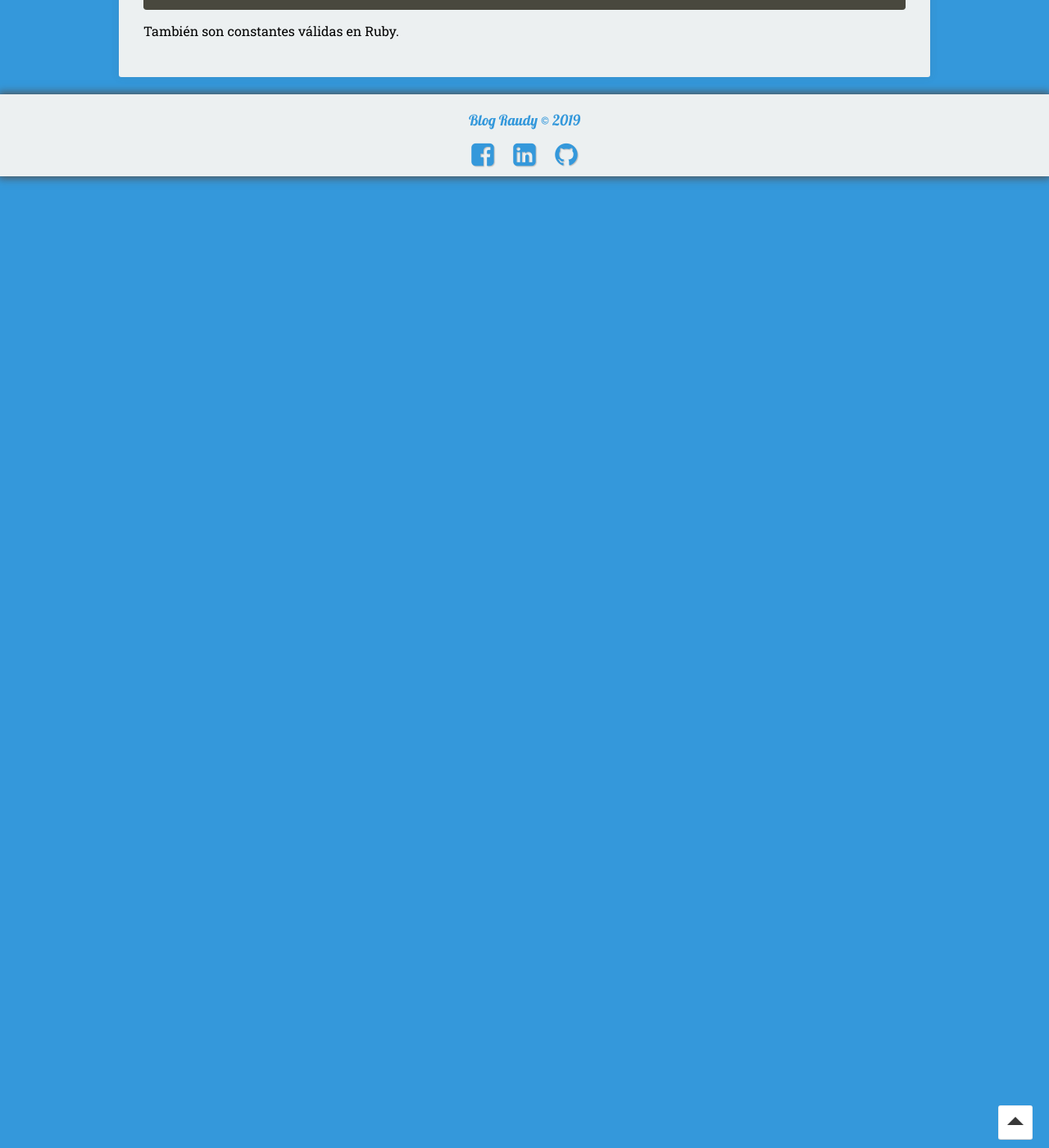
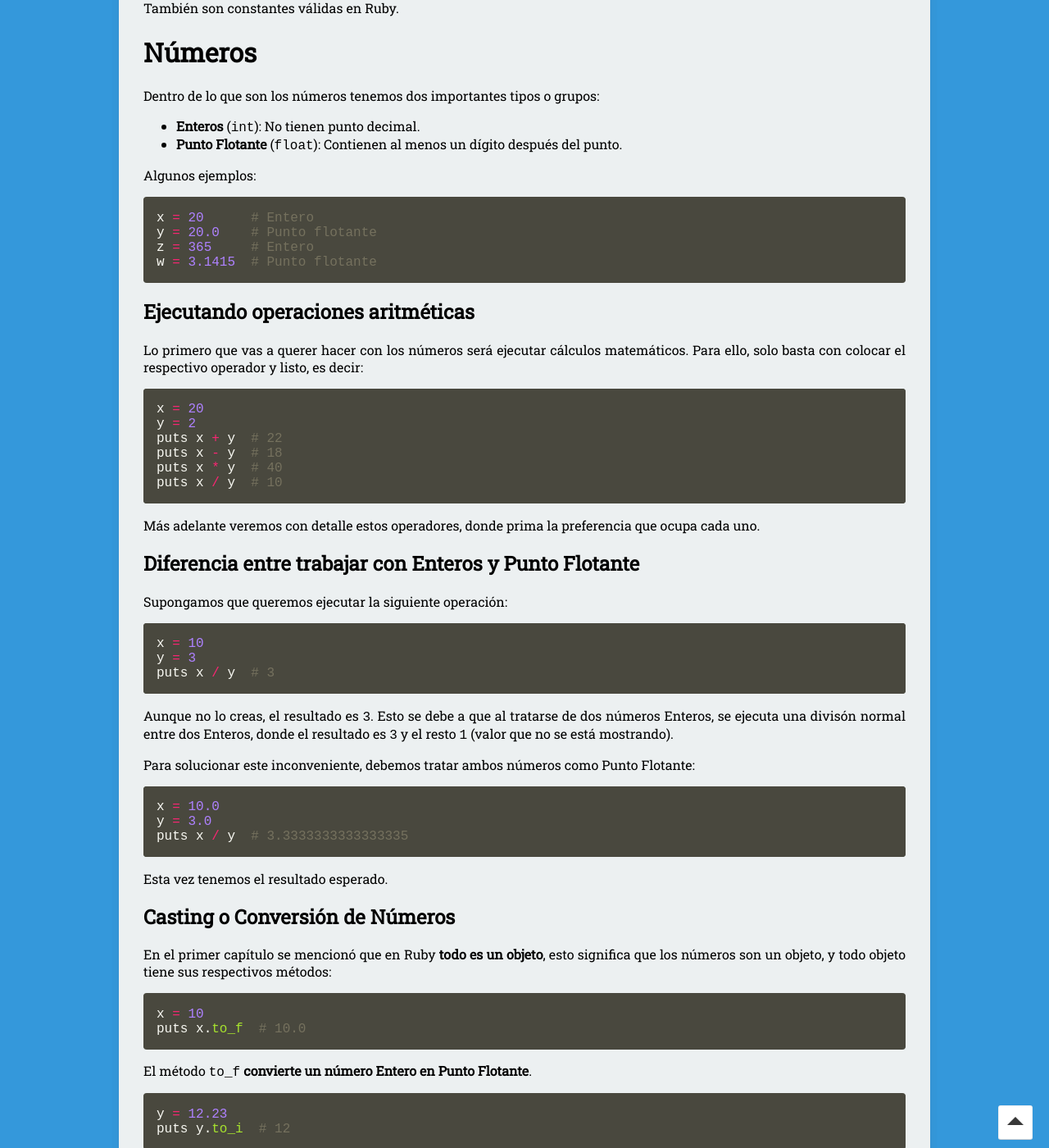
Before and after one commit to nisoto/Blog-anterior-2.0, a Jekyll site: the page built from _posts/2018-10-06-curso-ruby-iii-variables.md, in a window 1280 px wide and 1400 px high, scrolled down 1854 px. Shown: the whole window at 82% size. Built offline with Jekyll 4.4.1, drawn with Linux system fonts in a browser that asks for light colours; nearby versions of some CDN libraries; some of the changed text lies outside the part shown.

Commit message:
Update 2018-10-06-curso-ruby-iii-variables.md

````diff
--- a/_posts/2018-10-06-curso-ruby-iii-variables.md
+++ b/_posts/2018-10-06-curso-ruby-iii-variables.md
@@ -38,7 +38,7 @@ El programa mostraría por pantalla la cadena "Nicolas" y luego el número 25.
 
 **Nota:** en resumidas cuentas, una variable es un **identificador de un dato**.
 
-# Inicialización de variables
+## Inicialización de variables
 
 A la hora de trabajar con variables, puede darse el caso que contengan más de una palabra. Por lo general, se suele separar cada palabra con un guión bajo, por ejemplo:
 
@@ -62,7 +62,7 @@ Existen algunas restricciones que deberías considerar a la hora de trabajar con
 2. No debes colocar la primera letra del nombre de una variable con mayúsculas porque en ese caso estarías hablando de una **constante**.
 3. El nombre de una variable no puede comenzar con un número ya que esto generaría un error.
 
-# Constantes
+## Constantes
 
 Una constante se diferencia a una variable en que **no cambia durante la ejecución de un programa**. En el apartado anterior se hizo una mención a ellas, en donde se especificó que la primera letra del nombre debe estar en mayúsculas, por ejemplo:
 
@@ -79,3 +79,91 @@ NOMBRE = "Nicolas"
 ```
 
 También son constantes válidas en Ruby.
+
+# Números
+
+Dentro de lo que son los números tenemos dos importantes tipos o grupos:
+
+* **Enteros** (`int`): No tienen punto decimal.
+* **Punto Flotante** (`float`): Contienen al menos un dígito después del punto.
+
+Algunos ejemplos:
+
+``` ruby
+x = 20      # Entero
+y = 20.0    # Punto flotante
+z = 365     # Entero
+w = 3.1415  # Punto flotante
+```
+
+## Ejecutando operaciones aritméticas
+
+Lo primero que vas a querer hacer con los números será ejecutar cálculos matemáticos. Para ello, solo basta con colocar el respectivo operador y listo, es decir:
+
+``` ruby
+x = 20
+y = 2
+puts x + y  # 22
+puts x - y  # 18
+puts x * y  # 40
+puts x / y  # 10
+```
+
+Más adelante veremos con detalle estos operadores, donde prima la preferencia que ocupa cada uno.
+
+## Diferencia entre trabajar con Enteros y Punto Flotante
+
+Supongamos que queremos ejecutar la siguiente operación:
+
+``` ruby
+x = 10
+y = 3
+puts x / y  # 3
+```
+
+Aunque no lo creas, el resultado es `3`. Esto se debe a que al tratarse de dos números Enteros, se ejecuta una divisón normal entre dos Enteros, donde el resultado es `3` y el resto `1` (valor que no se está mostrando).
+
+Para solucionar este inconveniente, debemos tratar ambos números como Punto Flotante:
+
+``` ruby
+x = 10.0
+y = 3.0
+puts x / y  # 3.3333333333333335
+```
+
+Esta vez tenemos el resultado esperado.
+
+## Casting o Conversión de Números
+
+En el primer capítulo se mencionó que en Ruby **todo es un objeto**, esto significa que los números son un objeto, y todo objeto tiene sus respectivos métodos:
+
+``` ruby
+x = 10
+puts x.to_f  # 10.0
+```
+
+El método `to_f` **convierte un número Entero en Punto Flotante**.
+
+``` ruby
+y = 12.23
+puts y.to_i  # 12
+```
+
+El método `to_i` **convierte un número de Punto Flotante en Entero**. Aquí es importante destacar que al momento de realizar la conversión, se toma la parte entera realizando un truncamiento y **no** un redondeo (o aproximación).
+
+Ya que los números son un objeto, aquí tenemos algunos métodos que son bastante utilizados:
+
+``` ruby
+# Determina el valor absoluto de un número
+a = -10
+puts a.abs  # 10
+
+# Determina si un número es par o impar
+b = 3
+puts b.even?  # FALSE
+# Imprimirá por pantalla TRUE si se trata de un par o FALSE en caso contrario
+
+# Determina el sucesor de un número
+c = 2
+puts c.next  # 3
+```
````
